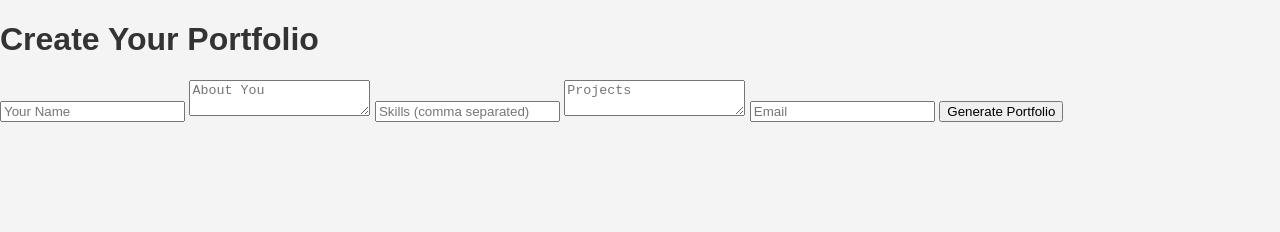
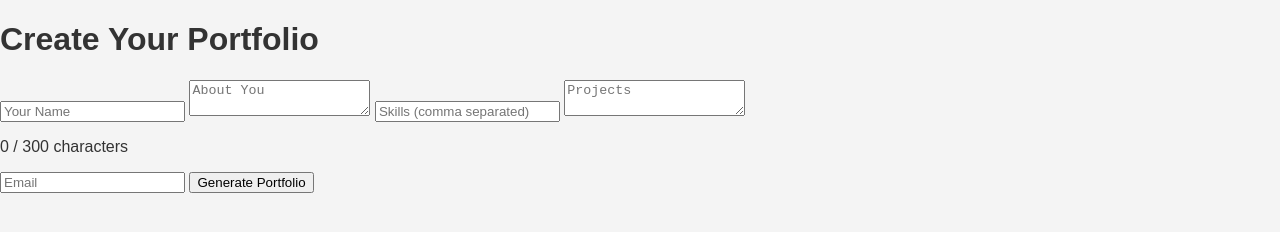
Before and after one commit to prasanthibaviseti/portfolio-builder, a plain HTML site: page index.html in a window 1280 px wide. Drawn offline with Linux system fonts and the light colour scheme.

Commit message:
Add character count display to textarea

```diff
--- a/index.html
+++ b/index.html
@@ -13,6 +13,8 @@
     <textarea id="about" placeholder="About You"></textarea>
     <input type="text" id="skills" placeholder="Skills (comma separated)">
     <textarea id="projects" placeholder="Projects"></textarea>
+    <p id="charCount">0 / 300 characters</p>
+
     <input type="email" id="email" placeholder="Email">
     <button type="submit">Generate Portfolio</button>
 </form>
```
